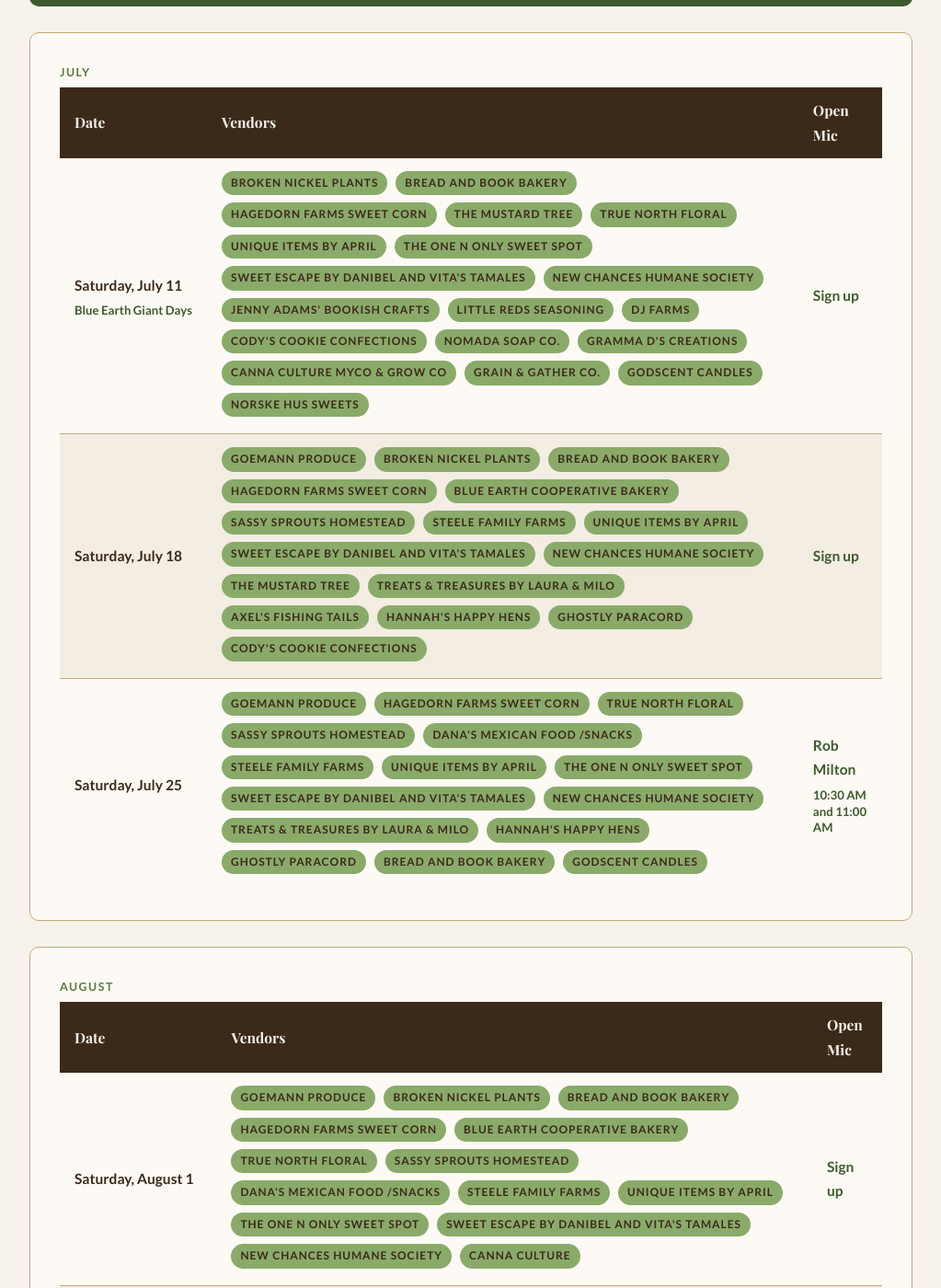
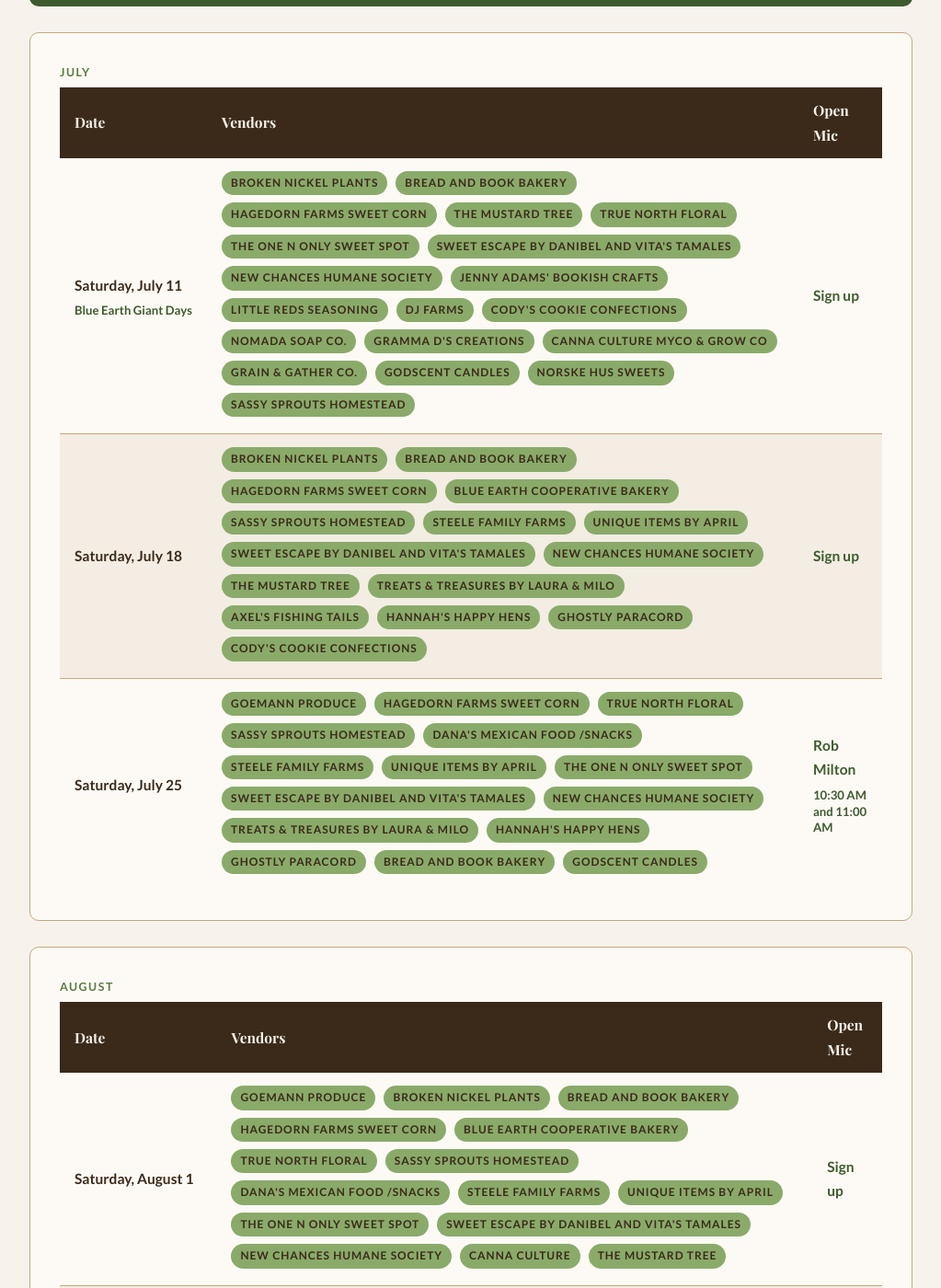
Before and after one commit to blueearthcommunitymarket/blueearthcommunitymarket.github.io, a Jekyll site: the page built from calendar/index.html, in a window 1280 px wide and 1400 px high, scrolled down 505 px. Shown: the whole window at 92% size, without its empty margins (128-1151 px from the left). Built offline with Jekyll 4.4.1, drawn with Linux system fonts in a browser that asks for light colours; some web fonts are replaced; some of the changed text lies outside the part shown.

```diff
--- a/calendar/index.html
+++ b/calendar/index.html
@@ -35,7 +35,6 @@ description: 2026 Blue Earth Community Market season schedule. Saturdays 10am-1p
                         <span class="tag">Hagedorn Farms Sweet Corn</span>
                         <span class="tag">The Mustard Tree</span>
                         <span class="tag">True North Floral</span>
-                        <span class="tag">Unique Items by April</span>
                         <span class="tag">The One N Only Sweet Spot</span>
                         <span class="tag">Sweet Escape by Danibel and Vita's Tamales</span>
                         <span class="tag">New Chances Humane Society</span>
@@ -49,13 +48,13 @@ description: 2026 Blue Earth Community Market season schedule. Saturdays 10am-1p
                         <span class="tag">Grain &amp; Gather Co.</span>
                         <span class="tag">GodScent Candles</span>
                         <span class="tag">Norske Hus Sweets</span>
+                        <span class="tag">Sassy Sprouts Homestead</span>
                     </td>
                     <td><a href="/open-mic/" class="openmic-link">Sign up</a></td>
                 </tr>
                 <tr>
                     <td class="market-date">Saturday, July 18</td>
                     <td>
-                        <span class="tag">Goemann Produce</span>
                         <span class="tag">Broken Nickel Plants</span>
                         <span class="tag">Bread and Book Bakery</span>
                         <span class="tag">Hagedorn Farms Sweet Corn</span>
@@ -126,6 +125,7 @@ description: 2026 Blue Earth Community Market season schedule. Saturdays 10am-1p
                         <span class="tag">Sweet Escape by Danibel and Vita's Tamales</span>
                         <span class="tag">New Chances Humane Society</span>
                         <span class="tag">Canna Culture</span>
+                        <span class="tag">The Mustard Tree</span>
                     </td>
                     <td><a href="/open-mic/" class="openmic-link">Sign up</a></td>
                 </tr>
@@ -148,7 +148,6 @@ description: 2026 Blue Earth Community Market season schedule. Saturdays 10am-1p
                 <tr>
                     <td class="market-date">Saturday, August 15</td>
                     <td>
-                        <span class="tag">Goemann Produce</span>
                         <span class="tag">Bread and Book Bakery</span>
                         <span class="tag">Blue Earth Cooperative Bakery</span>
                         <span class="tag">True North Floral</span>
@@ -171,7 +170,6 @@ description: 2026 Blue Earth Community Market season schedule. Saturdays 10am-1p
                         <span class="tag">Sassy Sprouts Homestead</span>
                         <span class="tag">Steele Family Farms</span>
                         <span class="tag">Unique Items by April</span>
-                        <span class="tag">The One N Only Sweet Spot</span>
                         <span class="tag">Sweet Escape by Danibel and Vita's Tamales</span>
                         <span class="tag">Treats &amp; Treasures by Laura &amp; Milo</span>
                     </td>
```
Also changed, not shown: vendor-spotlight/index.html (+6 -6 lines).
